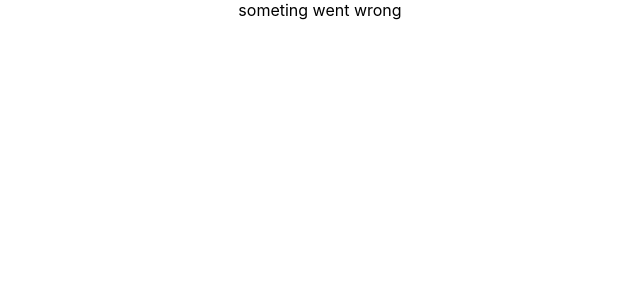
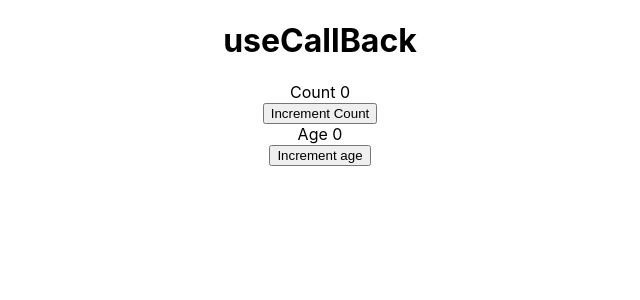
Before and after one commit to ahjam-taoufik/React-Hook, a React (Create React App) app: page / in a window 1280 px wide. Shown: the top 300 px of the page, without its empty margins (320-960 px from the left). Built offline with nearby package versions, Linux system fonts and the light colour scheme; no server answers.

Commit message:
useCallback

```diff
--- a/src/App.js
+++ b/src/App.js
@@ -1,7 +1,8 @@
 import React from "react";
 import "./App.css";
-import FetchData from "./components/FetchData";
-import FetchingDatauseReducer from "./components/FetchingDatauseReducer";
+import ParentComponent from "./components/ParentComponent";
+// import FetchData from "./components/FetchData";
+// import FetchingDatauseReducer from "./components/FetchingDatauseReducer";
 
 
 
@@ -10,8 +11,9 @@ function App() {
 
   return (
     <div className="App">
-    <FetchingDatauseReducer/>
+    {/* <FetchingDatauseReducer/> */}
       {/* <FetchData/> */}
+      <ParentComponent/>
     </div>
   );
 }
--- /dev/null
+++ b/src/components/Button.js
@@ -0,0 +1,14 @@
+
+
+
+
+import React from 'react'
+
+function Button({HandlerClick,children}) {
+      console.log('button',children);
+    return (
+        <button onClick={HandlerClick}>{children}</button>
+    )
+}
+
+export default React.memo(Button)
--- /dev/null
+++ b/src/components/Display.js
@@ -0,0 +1,12 @@
+import React from 'react'
+
+function Display({text,payload}) {
+    console.log('dispaly',text );
+    return (
+        <div>
+            {text} {payload}
+        </div>
+    )
+}
+
+export default  React.memo(Display)
--- /dev/null
+++ b/src/components/ParentComponent.js
@@ -0,0 +1,37 @@
+import React, { useCallback, useState } from 'react'
+import Button from './Button'
+import Display from './Display'
+import Title from './Title'
+
+
+function ParentComponent() {
+    const [count, setcount] = useState(0)
+    const [age, setAge] = useState(0)
+
+
+
+const handlerCount=useCallback(()=>{
+    setcount(count+1)
+},[count])
+
+const handlerAge=useCallback(()=>{
+    setAge(age+1)
+},[age])
+
+    return (
+        <div>
+            <Title>useCallBack</Title>
+            <Display text='Count' payload={count} />
+            <Button HandlerClick={handlerCount}>Increment Count</Button>
+            <Display text='Age' payload={age} />
+            <Button HandlerClick={handlerAge}>Increment age</Button>
+            {/* <h1>useCallBack</h1> */}
+            {/* <p> Count: {count} </p> */}
+            {/* <button onClick={handlerCount}>Increment Count</button> */}
+            {/* <p> Age: {age} </p> */}
+            {/* <button onClick={handlerAge}>Increment age</button> */}
+        </div>
+    )
+}
+
+export default ParentComponent
--- /dev/null
+++ b/src/components/Title.js
@@ -0,0 +1,13 @@
+import React from 'react'
+
+
+function Title({children}) {
+      console.log('title')
+    return (
+        <h1>
+            {children}
+        </h1>
+    )
+}
+
+export default React.memo(Title)
```
